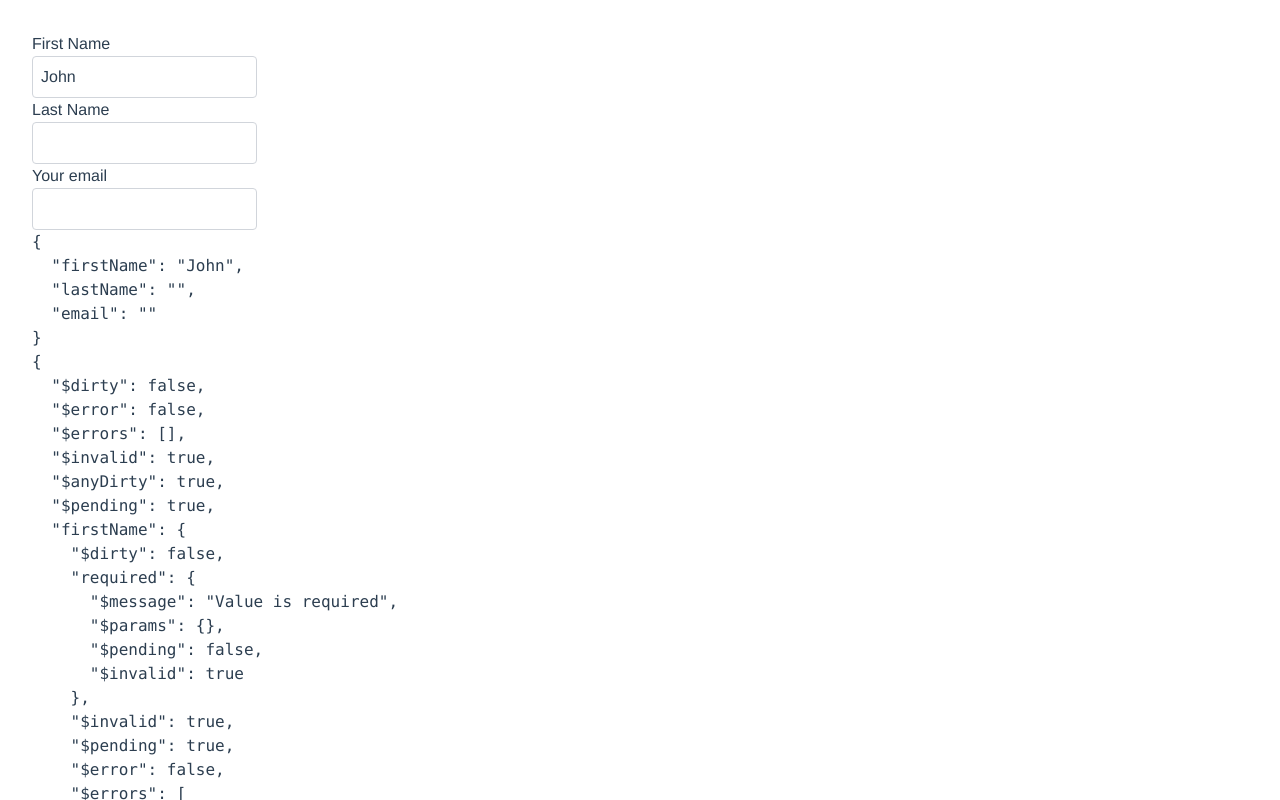
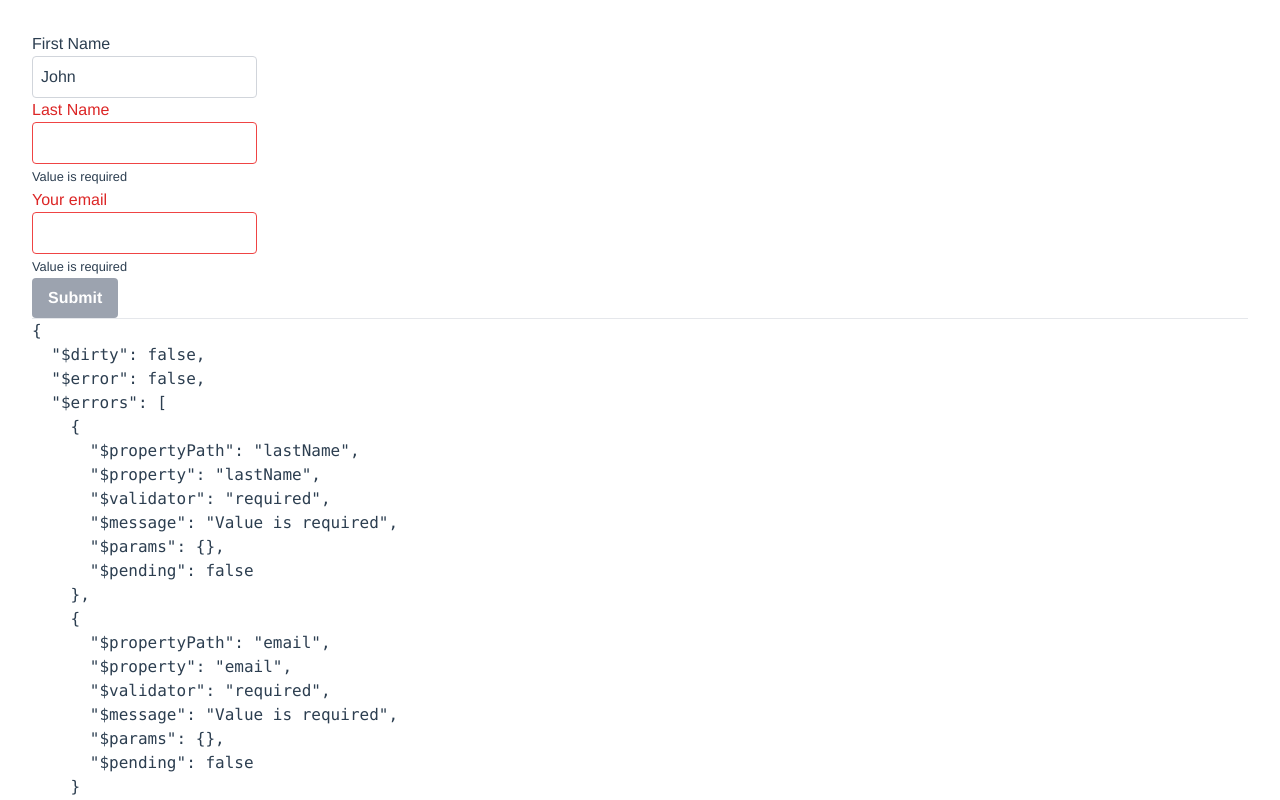
Before and after one commit to shentao/fvlidate, a Vue app: page / in a window 1280 px wide. Shown: the top 800 px of the page. Built offline with nearby package versions, Linux system fonts and the light colour scheme.

Commit message:
Refactor vuelidate and formvuelatte to work with each other.

```diff
--- a/src/App.vue
+++ b/src/App.vue
@@ -24,6 +24,9 @@ export default {
   &:hover
     @apply bg-green-700
 
+  &:disabled
+    @apply bg-gray-400 pointer-events-none
+
 #app
   @apply p-4
   font-family Avenir, Helvetica, Arial, sans-serif
--- a/src/components/PluginExample.vue
+++ b/src/components/PluginExample.vue
@@ -4,7 +4,15 @@
       :schema="schema"
       :modelValue="userData"
       @update="updateUserData"
-    />
+    >
+      <template #afterForm="{ vResults }">
+        <button type="button" class="button mt-3" :disabled="vResults.$invalid">
+          Submit
+        </button>
+        <hr class="my-8">
+        <pre>{{ vResults }}</pre>
+      </template>
+    </SchemaFormWithValidations>
   </div>
 </template>
 
@@ -14,34 +22,47 @@ import SchemaFormFactory from '@/libs/formvuelatte/SchemaFormFactory'
 import useVuelidate from '@/libs/vuelidate'
 import VuelidatePlugin from '@/libs/formvuelatte/useVuelidatePlugin'
 import { required, email } from '@/libs/validators/withMessages'
-import { ref } from 'vue'
+import { ref, h, watch } from 'vue'
 
 const SchemaFormWithValidations = SchemaFormFactory([VuelidatePlugin(useVuelidate)])
 
+const withErrors = Comp => (props, { attrs }) => {
+  const errors = props.vResults.$errors
+  return h('div', {}, [
+    h(Comp, {
+      ...props,
+      ...attrs,
+      invalid: !!errors.length
+    }),
+    errors.map(error => h('small', { class: 'block mb-2' }, `${error.$message}`))
+  ])
+}
+
 const SCHEMA = {
   firstName: {
-    component: FormText,
+    component: withErrors(FormText),
     label: 'First Name',
     validations: {
       required
     }
   },
   lastName: {
-    component: FormText,
+    component: withErrors(FormText),
     label: 'Last Name',
     validations: {
       required
     }
   },
   email: {
-    component: FormText,
+    component: withErrors(FormText),
     label: 'Your email',
     required: true,
     config: {
       type: 'email'
     },
     validations: {
-      email
+      email,
+      required
     }
   }
 }
--- a/src/components/form-elements/FormText.vue
+++ b/src/components/form-elements/FormText.vue
@@ -1,5 +1,5 @@
 <template>
-  <div>
+  <div class="mt-3 mb-1" :class="invalid && 'has-errors'">
     <label :for="label">
       {{ label }}
     </label>
@@ -18,6 +18,10 @@
 <script>
 export default {
   props: {
+    invalid: {
+      type: Boolean,
+      default: false
+    },
     required: {
       type: Boolean,
       default: () => false
@@ -40,6 +44,12 @@ export default {
 </script>
 
 <style lang="stylus">
+.has-errors
+  label
+    @apply text-red-600
+  .input
+    @apply border-red-500
+
 .input
   @apply p-2 border border-gray-300 rounded block
 
--- a/src/libs/formvuelatte/SchemaForm.vue
+++ b/src/libs/formvuelatte/SchemaForm.vue
@@ -8,14 +8,13 @@
         :is="field.component"
         v-bind="binds(field)"
         :modelValue="val(field)"
+        :vResults="vResults[field.model]"
         @update="update(field.model, $event)"
         @update-batch="updateBatch(field.model, $event)"
       />
       <slot/>
-      <pre>{{ modelValue }}</pre>
-      <pre>{{ vResults }}</pre>
     </form>
-    <slot name="afterForm"></slot>
+    <slot name="afterForm" v-bind="{ vResults }"></slot>
   </div>
 </template>
 
--- a/src/libs/formvuelatte/useVuelidatePlugin.js
+++ b/src/libs/formvuelatte/useVuelidatePlugin.js
@@ -1,4 +1,4 @@
-import { toRefs } from 'vue'
+import { toRefs, reactive } from 'vue'
 
 export default function VuelidatePlugin (useVuelidate) {
   return function (baseReturns, props) {
@@ -19,9 +19,7 @@ export default function VuelidatePlugin (useVuelidate) {
 
     return {
       ...baseReturns,
-      validationRules,
-      state,
-      vResults
+      vResults: reactive(vResults)
     }
   }
 }
--- a/src/libs/vuelidate/index.js
+++ b/src/libs/vuelidate/index.js
@@ -1,4 +1,4 @@
-import { provide, inject, ref, computed } from 'vue'
+import { watch, provide, inject, ref, computed } from 'vue'
 import { unwrap, isFunction } from './utils'
 import { setValidations } from './core'
 
@@ -39,7 +39,6 @@ export default function useVuelidate (validationsArg, state, registerAs) {
     injectToParent(validationResults, registerAs)
   }
 
-  return computed(() => {
   if (registerAs && childResultsKeys.value.length) {
     return {
       ...validationResults,
@@ -48,7 +47,6 @@ export default function useVuelidate (validationsArg, state, registerAs) {
   } else {
     return validationResults
   }
-  })
 }
 
 /**
```
Also changed, not shown: .eslintrc.js, src/libs/vuelidate/core.js. Lines whose indentation alone changed are shown as unchanged.
